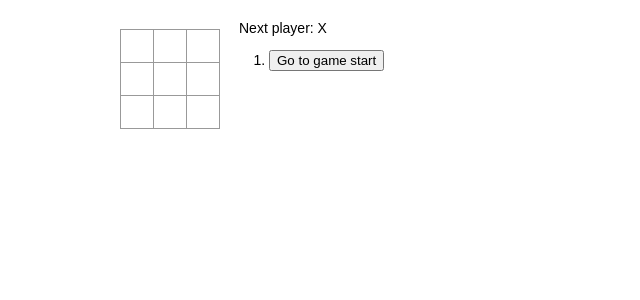
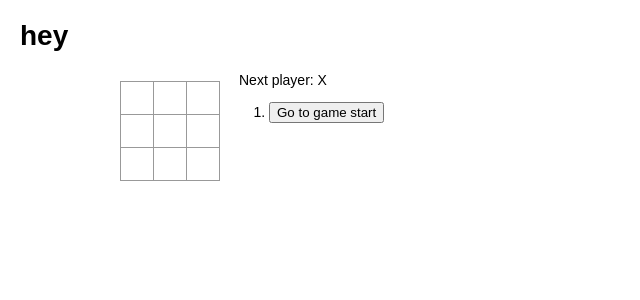
Before and after one commit to imTanay0/tic-tac-toe, a React (Vite) app: page / in a window 1280 px wide. Shown: the top 300 px of the page, without its empty margins (0-640 px from the left). Built offline with nearby package versions, Linux system fonts and the light colour scheme.

Commit message:
demo change

```diff
--- a/src/App.jsx
+++ b/src/App.jsx
@@ -7,6 +7,7 @@ function App() {
 
   return (
     <div className="App">
+      <h1>hey</h1>
       <Game />
     </div>
   )
```
